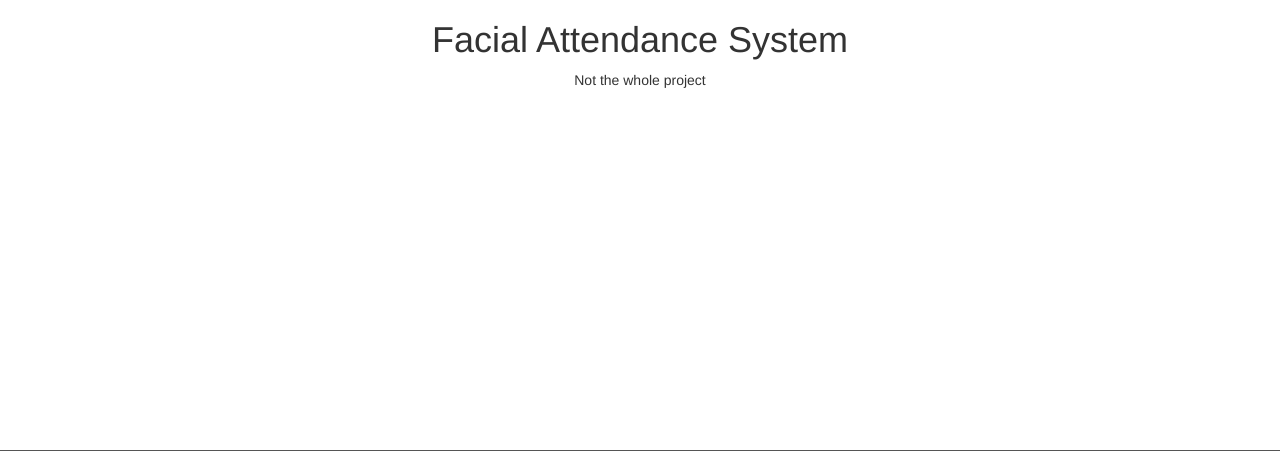
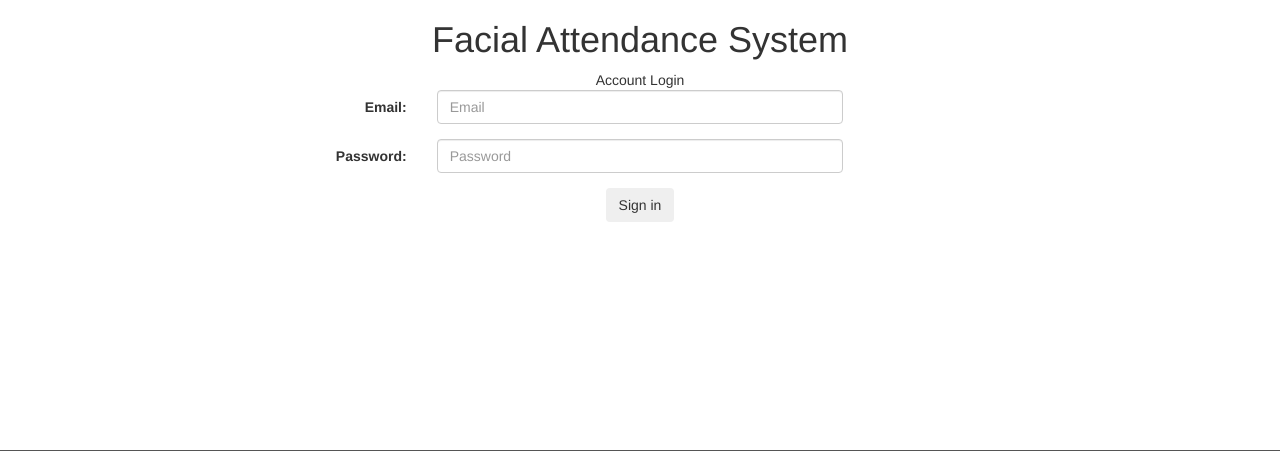
Before and after one commit to Amar-Pullepu/Face-Recognization-Attendance, a Django app: page / in a window 1280 px wide. Shown: the part 52-503 px from the top of the page. Run offline with Django 3.2, Linux system fonts and the light colour scheme; some libraries are stand-ins or nearby versions.

Commit message:
Login Auth

```diff
--- a/Attendance_Management_Project/urls.py
+++ b/Attendance_Management_Project/urls.py
@@ -19,5 +19,7 @@ from django.urls import path
 from . import views
 
 urlpatterns = [
-    path('', views.home, name="home"),
+    path('', views.login, name="login"),
+    path('home', views.home, name="home")
+
 ]
--- a/Attendance_Management_Project/views.py
+++ b/Attendance_Management_Project/views.py
@@ -1,6 +1,33 @@
 from django.http import HttpResponse
 from django.shortcuts import render
+from django.shortcuts import redirect
+import pyrebase
+
+firebaseConfig = {
+    'apiKey': "AIzaSyDpDl1RtmJLRgmNyrtX8TmQ_S20CsWJPTw",
+    'authDomain': "facial-attendance-51766.firebaseapp.com",
+    'databaseURL': "https://facial-attendance-51766.firebaseio.com",
+    'projectId': "facial-attendance-51766",
+    'storageBucket': "facial-attendance-51766.appspot.com",
+    'messagingSenderId': "159422306378",
+    'appId': "1:159422306378:web:afafa94ca12b970431eeb3",
+    'measurementId': "G-MMS71VDRW4"
+  }
+
+fire = pyrebase.initialize_app(firebaseConfig)
+
+auth = fire.auth()
+
+def login(request):
+
+    return render(request, 'Login.html', {})
 
 def home(request):
+    if(request.method == 'POST'):
+        email = request.POST.get("email")
+        password = request.POST.get("password")
 
-    return render(request, 'Home.html', {})
+        user = auth.sign_in_with_email_and_password(email, password)
+
+        return render(request, 'Home.html', {'i':email})
+    return redirect('login')
--- a/Templates/Home.html
+++ b/Templates/Home.html
@@ -3,10 +3,14 @@
 {% block title %}Facial Attendance{% endblock %}
 
 {% block body %}
+{% csrf_token %}
 <div class="row content">
+
  <h1>Facial Attendance System</h1>
+  <h3>Hello {{i}}</h3>
+  <p>Not the whole project </p>
 
-  <p>Not the whole project </p>
+
 
 </div>
 {% endblock %}
--- /dev/null
+++ b/Templates/login.html
@@ -0,0 +1,37 @@
+{% extends "Base.html" %}
+
+{% block title %}Login{% endblock %}
+
+{% block body %}
+<div class="row content">
+ <h1>Facial Attendance System</h1>
+
+  <form action='home' method='post' class="form-horizontal">
+   {% csrf_token %}
+   <span>Account Login</span>
+    <div class="form-group">
+        <div class="col-sm-2"></div>
+      <label class="col-sm-2 control-label" align="right">Email: </label>
+      <div class="col-sm-4">
+        <input class="form-control" id="email" type="email" name="email" placeholder="Email" required>
+      </div>
+    </div>
+    <div class="form-group">
+        <div class="col-sm-2"></div>
+      <label class="col-sm-2 control-label" align="right">Password: </label>
+      <div class="col-sm-4">
+        <input class="form-control" id="password" type="password" name="password" placeholder="Password" required>
+      </div>
+    </div>
+
+    <button type="submit" class="btn">
+     Sign in
+    </button>
+  </form>
+
+
+
+</div>
+{% endblock %}
+
+{% block footer %}<strong>©Amar Pullepu</strong>{% endblock %}
```
Also changed, not shown: requirements.txt (+15 -1 lines).
